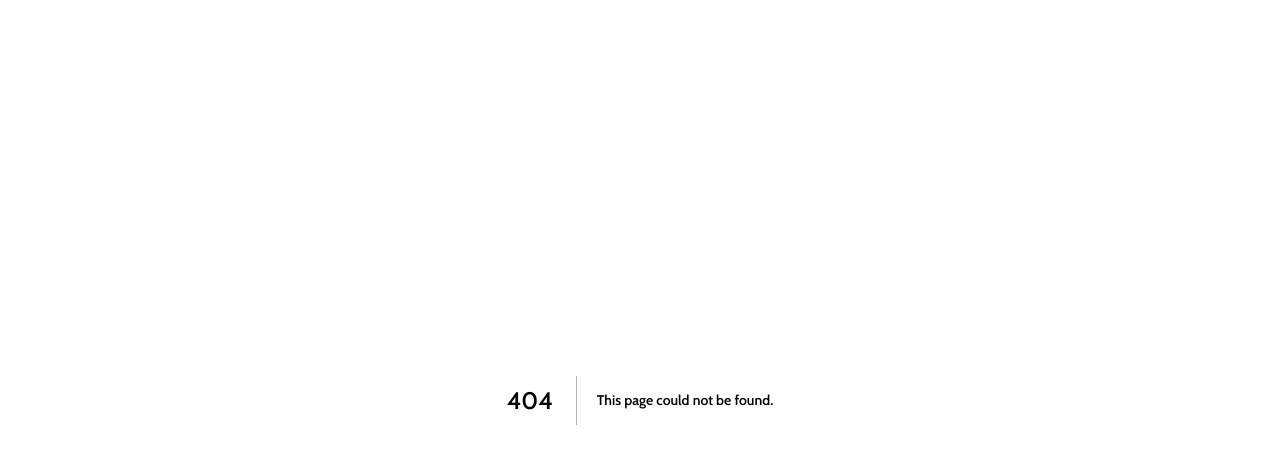
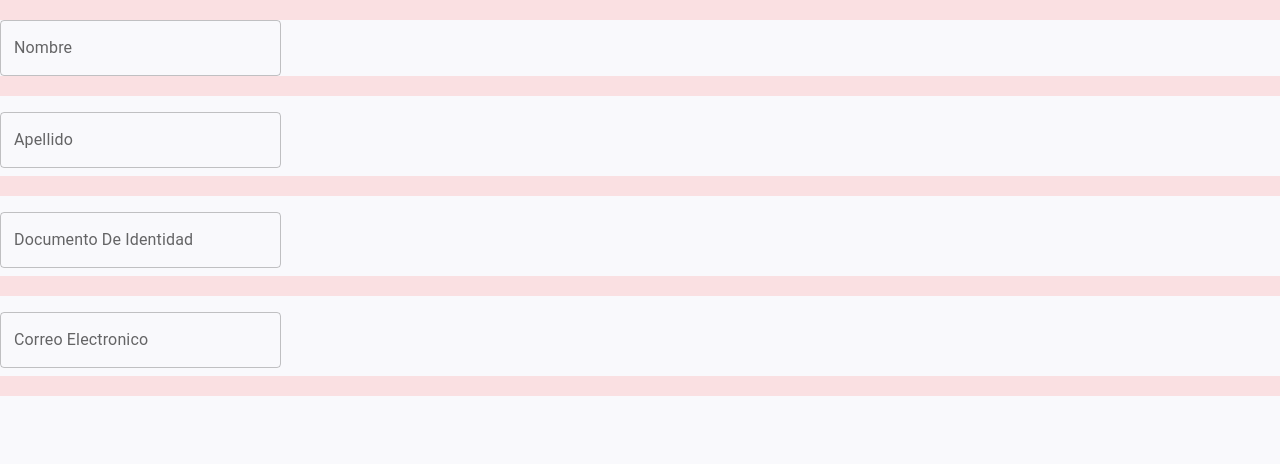
Before and after one commit to SarubbiGino/CLINICAS, a Next.js app: page /formulario in a window 1280 px wide. Before the commit this address had no page. Shown: the top 464 px of the page. Built offline with nearby package versions, Linux system fonts and the light colour scheme.

Commit message:
Add files via upload
mi super pagina

```diff
--- /dev/null
+++ b/pages/formulario.tsx
@@ -0,0 +1,39 @@
+import * as React from 'react';
+import Box from '@mui/material/Box';
+import TextField from '@mui/material/TextField';
+
+function RedBar() {
+  return (
+    <Box
+      sx={{
+        height: 20,
+        backgroundColor: (theme) =>
+          theme.palette.mode === 'light'
+            ? 'rgba(255, 0, 0, 0.1)'
+            : 'rgb(255 132 132 / 25%)',
+      }}
+    />
+  );
+}
+
+export default function LayoutTextFields() {
+  return (
+    <Box
+      sx={{
+        display: 'flex',
+        flexDirection: 'column',
+        '& .MuiTextField-root': { width: '25ch' },
+      }}
+    >
+      <RedBar />
+      <TextField label={'Nombre'} id="Nombre" />
+      <RedBar />
+      <TextField label={'Apellido'} id="Apellido" margin="normal" />
+      <RedBar />
+      <TextField label={'Documento De Identidad'} id="DocumentoDeIdentidad" margin="normal" />
+      <RedBar />
+      <TextField label={'Correo Electronico'} id="CorreoElectronico" margin="normal" />
+      <RedBar />
+    </Box>
+  );
+}
```
